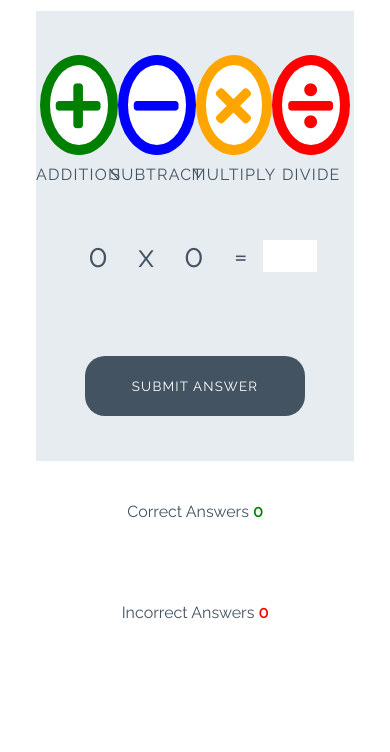
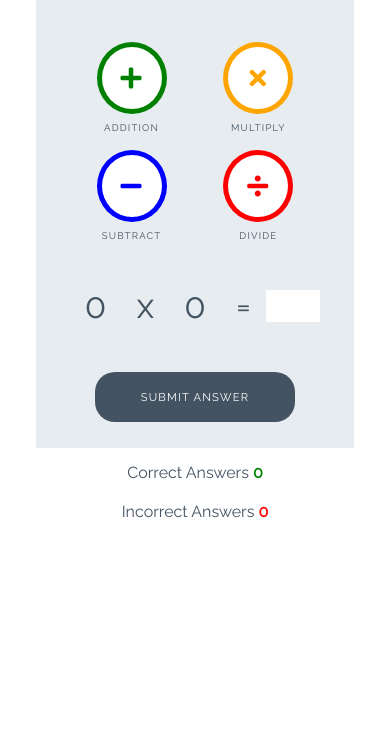
Before and after one commit to FlashDrag/love-maths, a plain HTML site: page index.html in a window 390 px wide. Shown: the part 92-844 px from the top of the page. Drawn offline with Linux system fonts and the light colour scheme.

Commit message:
add responsive design

```diff
--- a/assets/css/style.css
+++ b/assets/css/style.css
@@ -41,16 +41,14 @@ body {
     justify-content: center;
     align-items: center;
     width: 100%;
-    font-size: 2rem;
+    font-size: 2.6rem;
 }
 
 .question-area span {
-    padding: 0 15px;
+    padding: 0 20px;
 }
 
 .score-area {
-    margin: 5px auto;
-    width: 60%;
     font-size: 1.2rem;
 }
 
@@ -69,11 +67,6 @@ body {
     font-weight: bold;
 }
 
-.answer-message {
-    display: none;
-    font-size: 1rem;
-}
-
 #answer-box {
     border: none;
     color: #445361;
@@ -85,14 +78,13 @@ body {
 
 .scores {
     display: inline-block;
-    padding: 25px;
+    padding: 0 25px;
+    margin: 10px 0;
 }
 
 /* --------- Buttons */
 
 .btn {
-    width: 220px;
-    height: 60px;
     font-family: "Raleway", sans-serif;
     text-transform: uppercase;
     letter-spacing: 1.2px;
@@ -120,7 +112,7 @@ body {
 .btn--big::after {
     content: attr(data-type);
     position: absolute;
-    top: 100px;
+    top: 130%;
     font-size: 1rem;
     color: #445361;
 }
@@ -174,9 +166,91 @@ body {
     background-color: #445361;
     border: 1px transparent;
     border-radius: 20px;
+    width: 230px;
+    height: 70px;
+    font-size: 1rem;
 }
 
 .btn--gray:active,
 .btn--gray:hover {
     background-color: #0d1013;
 }
+
+/* --------- Media queries */
+
+@media (max-width: 768px) {
+    .btn--gray {
+        width: 210px;
+        height: 55px;
+        font-size: 0.8rem;
+    }
+    .btn--big {
+        border: 6px solid;
+        width: 70px;
+        height: 70px;
+        font-size: 2rem;
+    }
+    .btn--big::after {
+        font-size: 0.6rem;
+    }
+
+}
+
+@media (max-width: 450px) {
+    .controls-area {
+        max-height: 250px;
+        flex-direction: column;
+        align-content: space-evenly;
+        flex-wrap: wrap;
+    }
+
+    .btn--big {
+        flex: 30%;
+        border: 5px solid;
+        /* width: 90px; */
+        margin: 18px 0;
+        font-size: 1.5rem;
+    }
+
+    .btn--big::after {
+        top: 120%;
+    }
+    .question-area {
+        width: 100%;
+        font-size: 2.2rem;
+    }
+
+    .question-area span {
+        padding: 0 15px;
+    }
+    .btn--gray {
+        width: 200px;
+        height: 50px;
+        font-size: 0.7rem;
+    }
+    .scores {
+        display: block;
+        padding: 5px;
+    }
+
+    .heading {
+        font-size: 2rem;
+    }
+}
+
+@media (max-width: 350px) {
+    .heading {
+        font-size: 1.5rem;
+    }
+    .question-area {
+        width: 100%;
+        font-size: 1.5rem;
+    }
+    .question-area span {
+        padding: 0 10px;
+    }
+    .btn--gray {
+        width:190px;
+        height: 45px;
+    }
+}
```
Also changed, not shown: index.html (+0 -1 lines).
